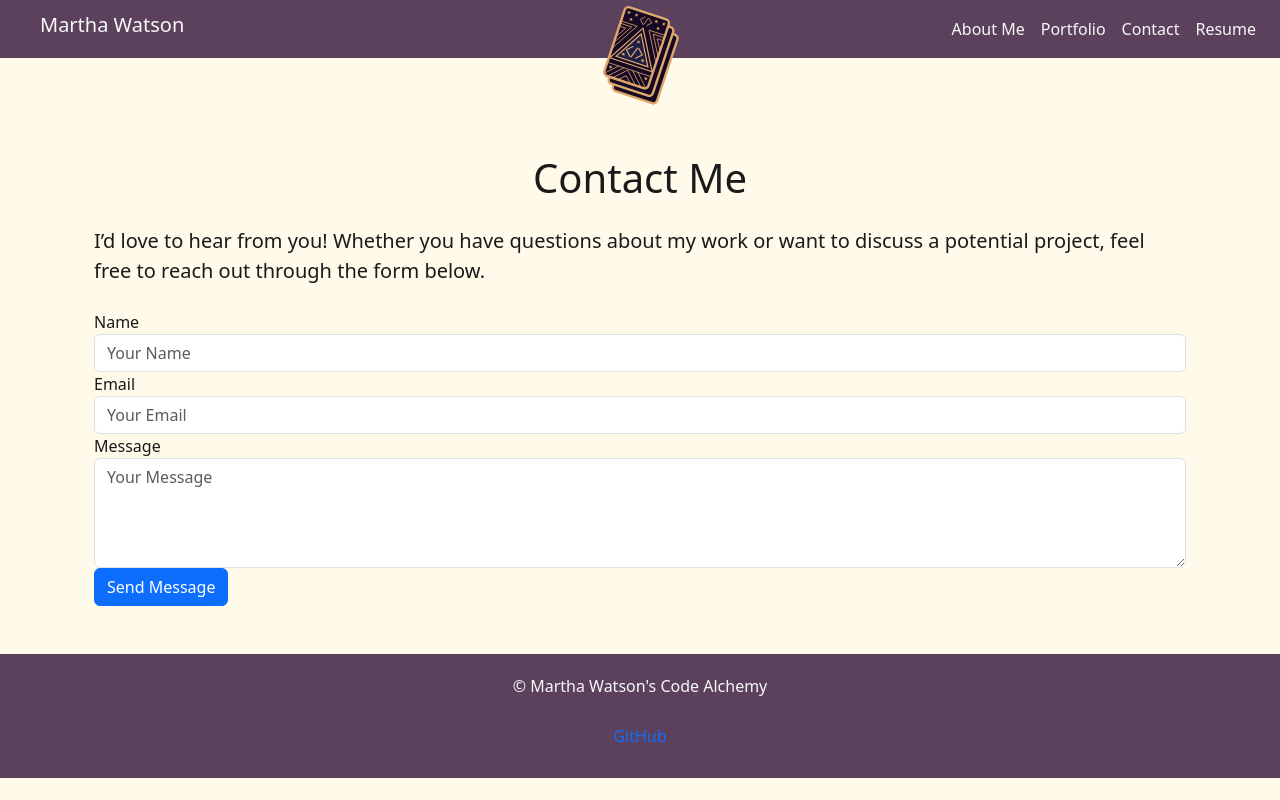
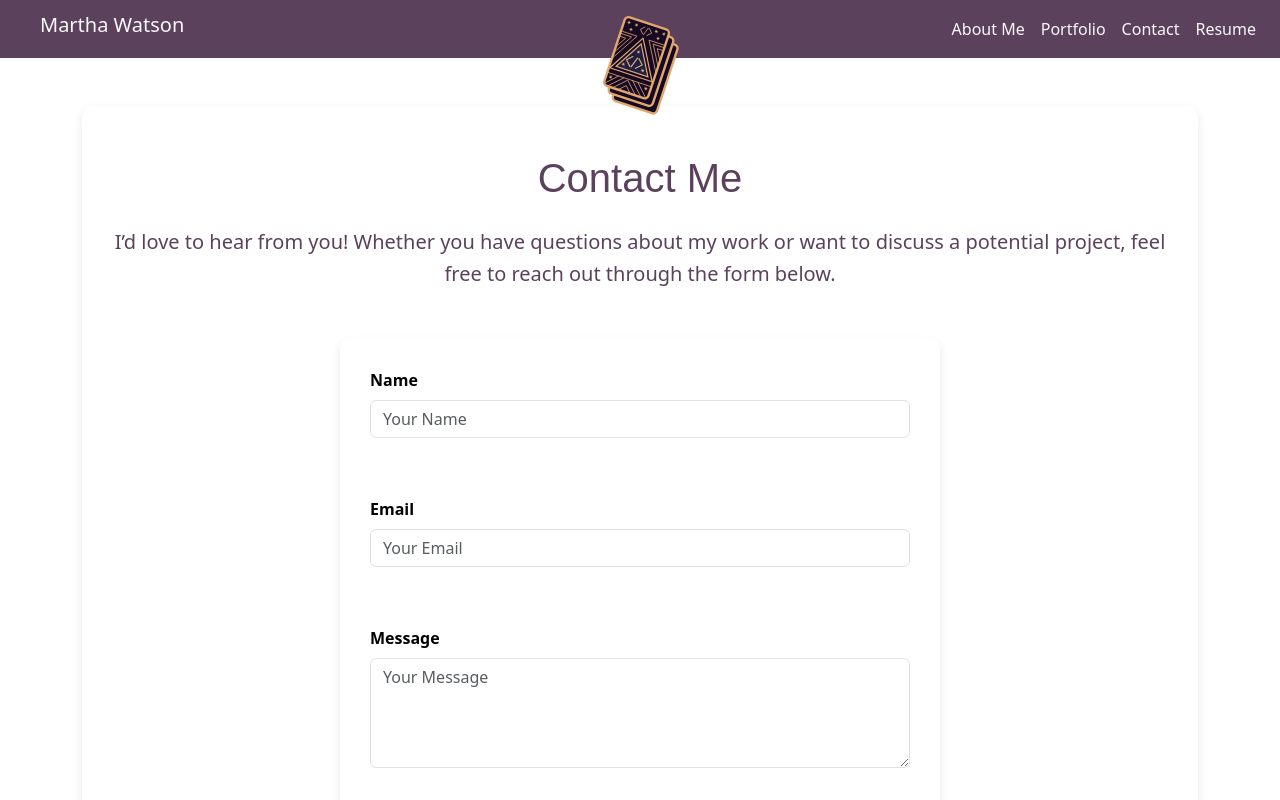
Before and after one commit to Elementary-my-dear-Watson/Code-Alchemy, a React (Vite) app: page /contact in a window 1280 px wide. Shown: the top 800 px of the page. Built offline with nearby package versions, Linux system fonts and the light colour scheme.

Commit message:
design, design, style, style, style. Went back and forth on designs, implementing footer and header styles. Created the form on contact jsx to have more contrast.

```diff
--- /dev/null
+++ b/src/assets/styles/contact.css
@@ -0,0 +1,94 @@
+/* Contact Container */
+.contact-container {
+    background-color: #ffffff; /* White background for the entire form box */
+    padding: 60px 15px; /* Padding to match the other pages */
+    border-radius: 10px; /* Round corners for the box */
+    color: #000000; /* Black text color */
+    box-shadow: 0 4px 10px rgba(0, 0, 0, 0.1); /* Subtle shadow for depth */
+}
+
+/* Title Styling */
+.contact-title {
+    font-family: 'Arial', sans-serif;
+    font-size: 2.5rem;
+    color: #000000; /* Black title color */
+    margin-bottom: 20px;
+}
+
+/* Description Styling */
+.contact-description {
+    font-size: 1.1rem;
+    color: #333333; /* Slightly softer black for description */
+    line-height: 1.6;
+    margin-bottom: 40px;
+}
+
+/* Form Layout */
+.contact-form {
+    display: flex;
+    flex-direction: column;
+    gap: 20px;
+    max-width: 600px;
+    margin: 0 auto; /* Center the form */
+}
+
+/* Form Group Styling */
+.form-group {
+    margin-bottom: 1.5rem;
+}
+
+/* Label Styling */
+.form-label {
+    font-weight: bold;
+    color: #000000; /* Black label color */
+}
+
+/* Input and Textarea Styling */
+.form-control {
+    background-color: #ffffff; /* White background for form fields */
+    border: 2px solid #000000; /* Black border for inputs */
+    color: #000000; /* Black text */
+    padding: 12px;
+    border-radius: 5px;
+    font-size: 1rem;
+    transition: all 0.3s ease;
+}
+
+/* Hover and Focus Effect for Input Fields */
+.form-control:hover, .form-control:focus {
+    border-color: #333333; /* Slightly lighter border on hover/focus */
+    outline: none; /* Remove default outline */
+}
+
+/* Button Styling */
+.btn-submit {
+    background-color: #000000; /* Black button */
+    border: none;
+    color: #ffffff; /* White text */
+    padding: 12px 25px;
+    font-size: 1.1rem;
+    border-radius: 5px;
+    font-weight: bold;
+    transition: all 0.3s ease;
+}
+
+/* Button Hover Effect */
+.btn-submit:hover {
+    background-color: #333333; /* Lighter black on hover */
+    transform: scale(1.05); /* Zoom effect */
+}
+
+/* Responsive Design */
+@media (max-width: 768px) {
+    .contact-title {
+        font-size: 2rem;
+    }
+
+    .contact-form {
+        gap: 15px;
+    }
+
+    .form-control {
+        font-size: 0.9rem;
+    }
+}
--- a/src/assets/styles/header.css
+++ b/src/assets/styles/header.css
@@ -5,7 +5,7 @@
 
 .logo-link {
     position: absolute;
-    top: -30px; /* Adjust this value for the desired overlap */
+    top: -10px; /* Adjust this value for the desired overlap */
     left: 50%;
     transform: translateX(-50%);
     z-index: 10; /* Ensures the logo is above other elements */
--- a/src/assets/styles/portfolio.css
+++ b/src/assets/styles/portfolio.css
@@ -22,13 +22,13 @@
     box-shadow: 0 6px 12px rgba(0, 0, 0, 0.3);  /* Enhanced shadow on hover */
 }
 
+/* Hover text styling */
 .portfolio-hover-text {
     position: absolute;  /* Position the text inside the image container */
     top: 50%;  /* Vertically center the text */
     left: 50%;  /* Horizontally center the text */
     transform: translate(-50%, -50%);  /* Adjust for perfect centering */
     text-align: center;
-    color: white;
     background-color: rgba(0, 0, 0, 0.6);  /* Semi-transparent background */
     padding: 10px;
     border-radius: 8px;
@@ -38,6 +38,11 @@
 
 .portfolio-thumbnail-container:hover .portfolio-hover-text {
     opacity: 1;  /* Make text visible when hovering over the image */
+}
+
+/* Ensure text color inside hover text is white */
+.portfolio-hover-text * {
+    color: white !important;  /* Force white color for any child elements */
 }
 
 .portfolio-title {
--- a/src/assets/styles/style.css
+++ b/src/assets/styles/style.css
@@ -1,4 +1,5 @@
 :root {
+    --eggshell: #ffffff;
     --alabaster: #f8f8f8ff;
     --english-violet: #5c415dff;
     --english-violet-2: #694966ff;
@@ -11,7 +12,7 @@
 
 /* Override Bootstrap variables */
 body {
-    background-color: var(--cream) !important;
+    background-color: var(--eggshell) !important;
     color: var(--dark) !important;
     margin-top: 0; /* Ensures no extra margin at the top */
 }
@@ -50,7 +51,8 @@ h5 {
     color: var(--alabaster);
     padding: 20px;
     text-align: center;
-    margin-bottom: 0px;
+    margin-bottom: 0;
+    z-index: 1; /* Ensures footer is in front if there are stacking issues */
 }
 
 .footer div a {
@@ -62,12 +64,21 @@ h5 {
     transform: scale(1.01);
 }
 
-a {
-    display: inline-block;
-    padding: 10px;
-    justify-content: center;
-    text-decoration: none;
-    transition: transform 0.2s ease, color 0.2s ease;
+.footer p {
+    font-size: 1.2rem; /* Adjust font size if necessary */
+    color: var(--alabaster); /* Ensure it's visible against the background */
+}
+
+/* Adjust links to stand out more */
+.footer a {
+    color: var(--alabaster); /* Keeps link color white */
+    text-decoration: none; /* No underline */
+}
+
+.footer a:hover {
+    color: var(--satin-sheen-gold); /* Hover color */
+    text-decoration: underline; /* Underline on hover */
+    transform: scale(1.05); /* Hover effect */
 }
 
 /* Ensure the logo can overlap the navbar without causing layout issues */
@@ -77,7 +88,7 @@ a {
 
 .logo-link {
     position: absolute;
-    top: -5px; /* Adjust this value to bring the logo lower if needed */
+    top: 15px; /* Adjust this value to bring the logo lower if needed */
     left: 50%;
     transform: translateX(-50%); /* Center the logo */
     z-index: 10; /* Keeps the logo above other navbar elements */
@@ -87,3 +98,79 @@ a {
     width: 100px; /* Slightly smaller size to avoid excessive space */
     height: auto;
 }
+
+/* Title Styling */
+h1, .contact-title {
+    font-family: 'Arial', sans-serif;
+    font-size: 2.5rem;
+    color: var(--english-violet); /* Title color */
+    margin-bottom: 20px;
+}
+
+/* Description Styling */
+p, .contact-description {
+    font-size: 1.1rem;
+    color: var(--english-violet);
+    line-height: 1.6;
+    margin-bottom: 40px;
+}
+
+/* Button styling for both pages */
+.btn-custom {
+    background-color: black;
+    color: white;
+    border: 2px solid white;
+    padding: 10px 20px;
+    font-size: 1rem;
+    text-align: center;
+    width: auto; /* Makes it narrower */
+    transition: background-color 0.3s ease, color 0.3s ease;
+}
+
+/* Button hover effect */
+.btn-custom:hover {
+    background-color: white;
+    color: black;
+}
+
+/* Contact Form Styling */
+.contact-form {
+    background-color: white;
+    border-radius: 10px;
+    box-shadow: 0 4px 8px rgba(0, 0, 0, 0.1);
+    padding: 30px;
+}
+
+/* Form Input and Textarea */
+.form-control {
+    border: 2px solid var(--english-violet);
+    border-radius: 5px;
+    padding: 10px;
+    margin-bottom: 15px;
+}
+
+/* Form Button */
+.form-control:focus {
+    box-shadow: 0 0 5px rgba(0, 0, 0, 0.1);
+}
+
+button[type="submit"] {
+    background-color: black;
+    color: white;
+    border: 2px solid white;
+    width: auto;
+    padding: 10px 20px;
+    font-size: 1rem;
+    text-align: center;
+    transition: background-color 0.3s ease, color 0.3s ease;
+}
+
+button[type="submit"]:hover {
+    background-color: white;
+    color: black;
+}
+
+/* Ensure no padding at the top for better header alignment */
+body {
+    margin-top: 0;
+}
--- a/src/components/pages/Contact.jsx
+++ b/src/components/pages/Contact.jsx
@@ -1,23 +1,27 @@
+import '../../assets/styles/contact.css';
+
 export default function Contact() {
     return (
-        <div className="container py-5">
-            <h1 className="text-center mb-4">Contact Me</h1>
-            <p className="lead">I’d love to hear from you! Whether you have questions about my work or want to discuss a potential project, feel free to reach out through the form below.</p>
+        <div className="container py-5 contact-container">
+            <h1 className="text-center mb-4 contact-title">Contact Me</h1>
+            <p className="lead text-center mb-5 contact-description">
+                I’d love to hear from you! Whether you have questions about my work or want to discuss a potential project, feel free to reach out through the form below.
+            </p>
             {/* Contact Form */}
-            <form className="mt-4">
-                <div className="form-group">
-                    <label htmlFor="name">Name</label>
+            <form className="mt-4 contact-form">
+                <div className="form-group mb-4">
+                    <label htmlFor="name" className="form-label">Name</label>
                     <input type="text" className="form-control" id="name" placeholder="Your Name" required />
                 </div>
-                <div className="form-group">
-                    <label htmlFor="email">Email</label>
+                <div className="form-group mb-4">
+                    <label htmlFor="email" className="form-label">Email</label>
                     <input type="email" className="form-control" id="email" placeholder="Your Email" required />
                 </div>
-                <div className="form-group">
-                    <label htmlFor="message">Message</label>
+                <div className="form-group mb-4">
+                    <label htmlFor="message" className="form-label">Message</label>
                     <textarea className="form-control" id="message" rows="4" placeholder="Your Message" required></textarea>
                 </div>
-                <button type="submit" className="btn btn-primary">Send Message</button>
+                <button type="submit" className="btn btn-submit">Send Message</button>
             </form>
         </div>
     );
--- a/src/components/pages/Resume.jsx
+++ b/src/components/pages/Resume.jsx
@@ -1,19 +1,17 @@
 export default function Resume() {
     return (
         <div className="container py-5">
-            <h1 className="text-center mb-4">Download</h1>
+            <h1 className="text-center mb-4">Take a look at my Resume</h1>
             <p className="lead">
-                Explore my resume to gain insight into my professional journey as a videographer and designer. <br />
-                <br />
-                With over 10 years of experience in creative fields, I have honed my skills in photography, graphic design, and filmmaking, making me well-equipped to bring projects from concept to completion.
+                My diverse background in art and design, combined with my growing expertise in coding, allows me to create innovative solutions that bridge the gap between creativity and technology. I am eager to bring my unique skill set and passion for learning to new opportunities, where I can continue to grow and contribute to impactful projects.
             </p>
             <div className="text-center">
                 <a
                     href="/assets/documents/resume.pdf"
                     download
-                    className="btn btn-primary"
+                    className="btn btn-custom"
                 >
-                    Download My Resume
+                    Click here to download my Resume
                 </a>
             </div>
         </div>
```
